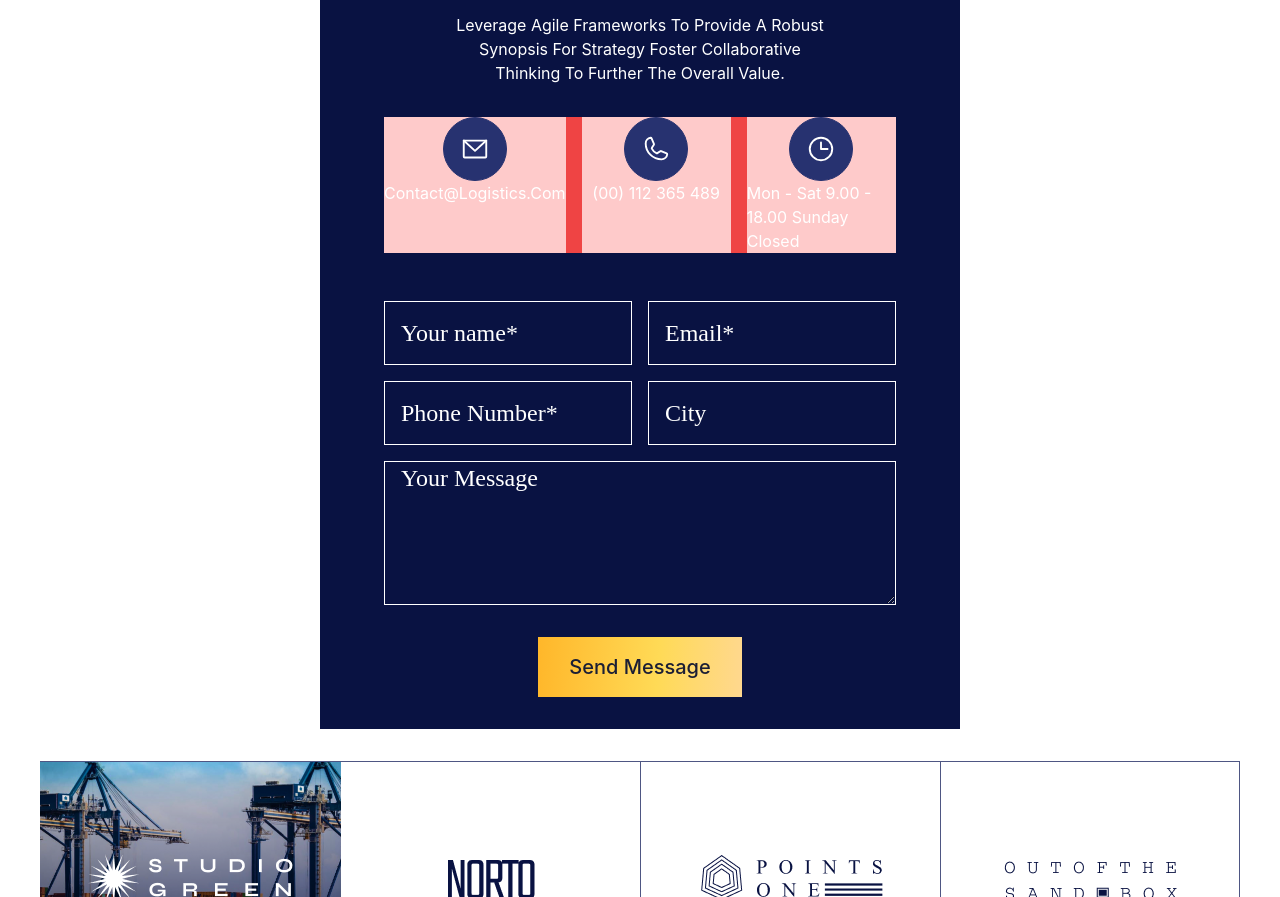
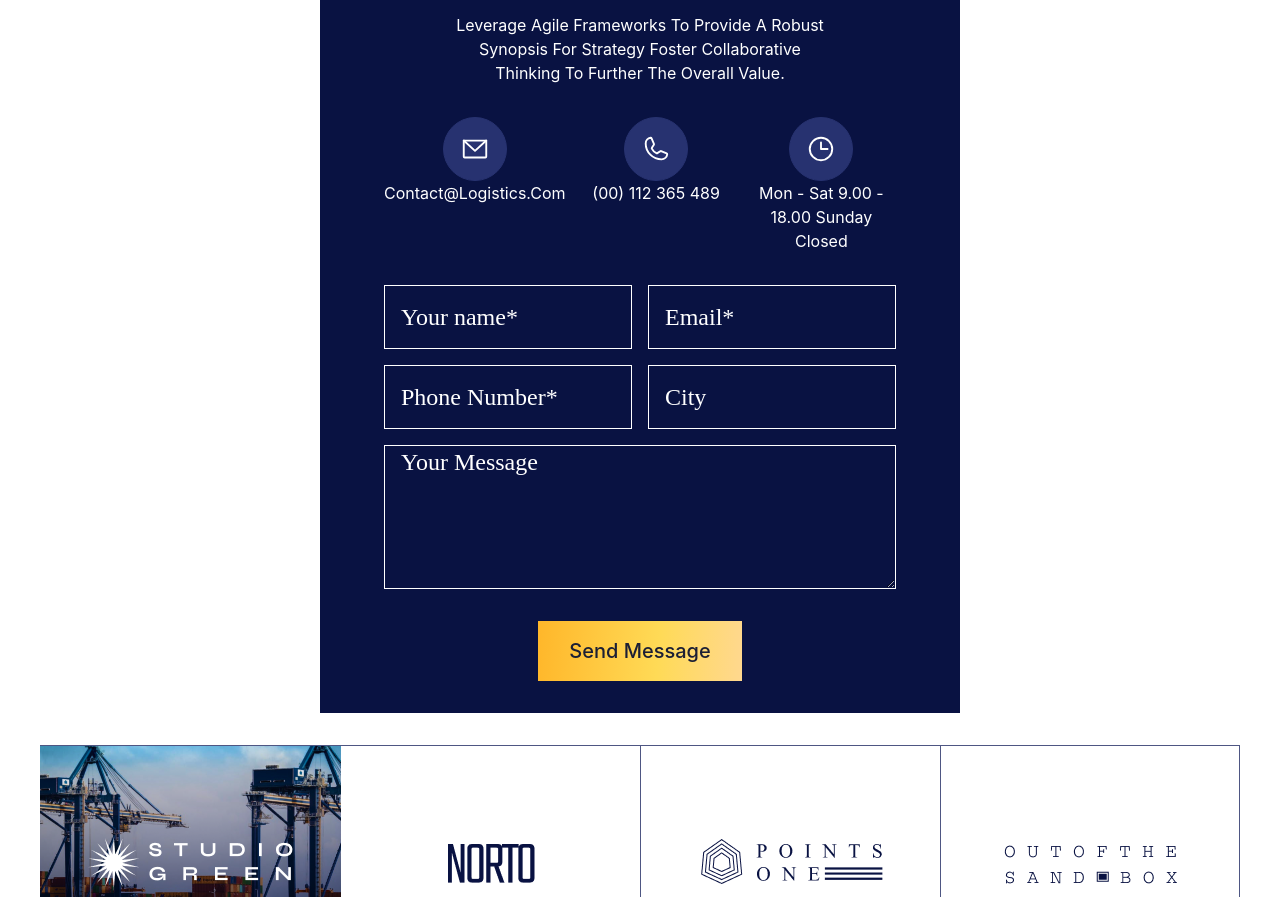
Before and after one commit to smartcollins/logistics, a React (Create React App) app: page /contact in a window 1280 px wide. Shown: the part 769-1666 px from the top of the page. Built offline with nearby package versions, Linux system fonts and the light colour scheme.

Commit message:
work in progress

```diff
--- a/src/pages/Contact.jsx
+++ b/src/pages/Contact.jsx
@@ -17,21 +17,21 @@ const Contact = ()=>{
                     <p className='font-[Rubik] font-bold text-4xl/normal'>get in touch with us</p>
                     <p className='w-3/4 mx-auto'>Leverage agile frameworks to provide a robust synopsis for strategy foster collaborative thinking to further the overall value.</p>
                 </div>
-                <div className='flex gap-4 mx-auto my-8 bg-red-500'>
-                    <div className='w-2/4 bg-red-200 flex flex-col items-center'>
-                        <EnvelopeSimple className='w-16 h-16 bg-[#273270] border border-[#273270] rounded-full px-4' size={30} color="#ffffff" />
+                <div className='flex gap-4 mx-auto my-8 text-center'>
+                    <div className='w-2/4 flex flex-col items-center'>
+                        <EnvelopeSimple className='w-16 h-16 bg-[rgb(39,50,112)] border border-[#273270] rounded-full px-4' size={30} color="#ffffff" />
                         <p>Contact@logistics.com</p>
                     </div>
-                    <div className='w-2/4 bg-red-200 flex flex-col items-center'>
+                    <div className='w-2/4 flex flex-col items-center'>
                         <Phone className='w-16 h-16 bg-[#273270] border border-[#273270] rounded-full px-4' size={30} color="#ffffff" />
                         <p> (00) 112 365 489</p>
                     </div>
-                    <div className='w-2/4 bg-red-200 flex flex-col items-center'>
+                    <div className='w-2/4 flex flex-col items-center'>
                         <Clock className='w-16 h-16 bg-[#273270] border border-[#273270] rounded-full px-4' size={30} color="#ffffff" />
                         <p>Mon - Sat 9.00 - 18.00 Sunday Closed</p>
                     </div>
                 </div>
-                <div className=' w-full text-center pt-4'>
+                <div className=' w-full text-center'>
                 <div className=' grid grid-rows-4 grid-cols-2 gap-4 font-["League_Spartan"] capitalize text-4xl'>
                     <input type="text" placeholder='Your name*' className=' indent-4 text-2xl placeholder:text-white placeholder:text-2xl bg-transparent border border-white h-16 w-full' />
                     <input type="text" placeholder='Email*' className=' indent-4 text-2xl placeholder:text-white placeholder:text-2xl bg-transparent border border-white h-16 w-full' />
```
